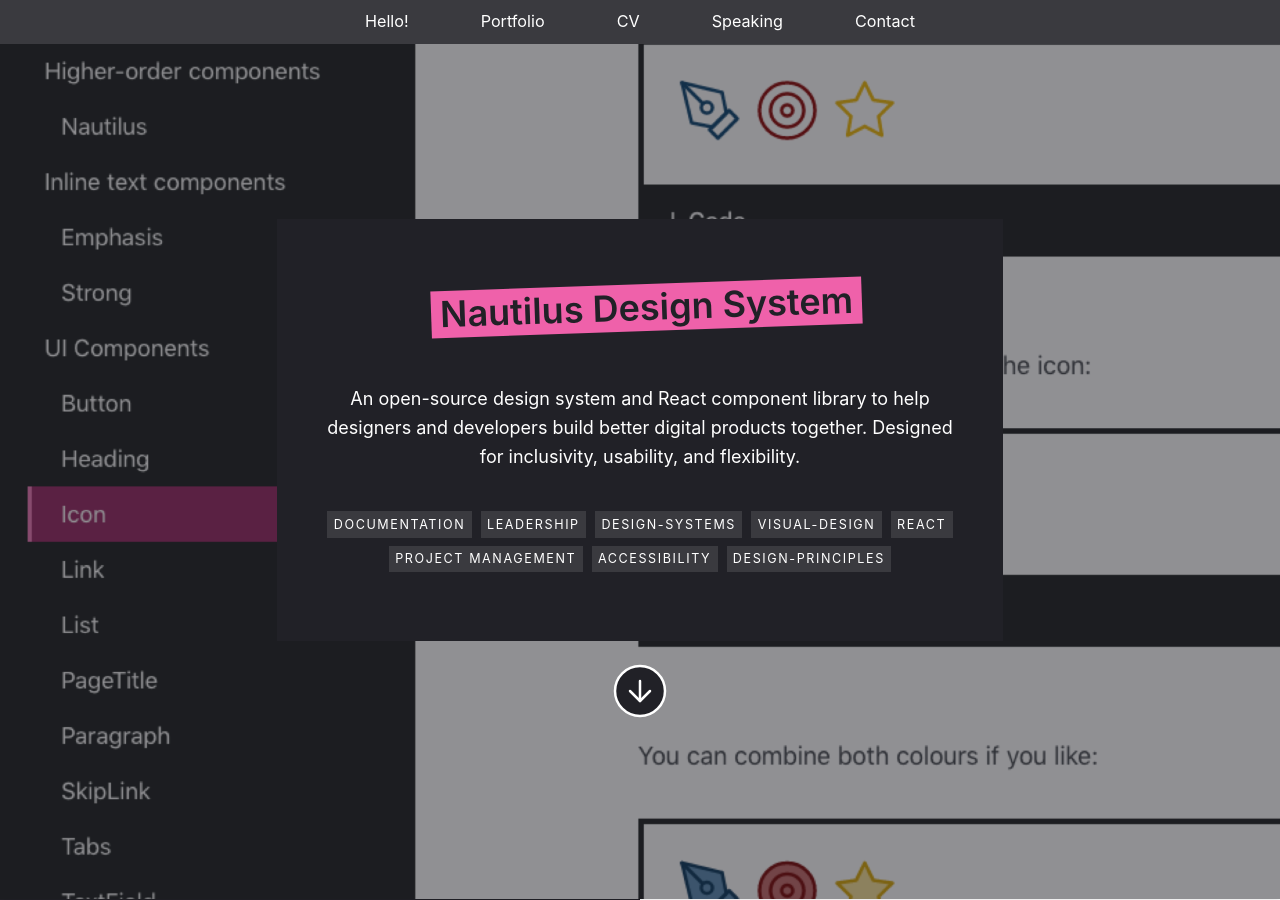
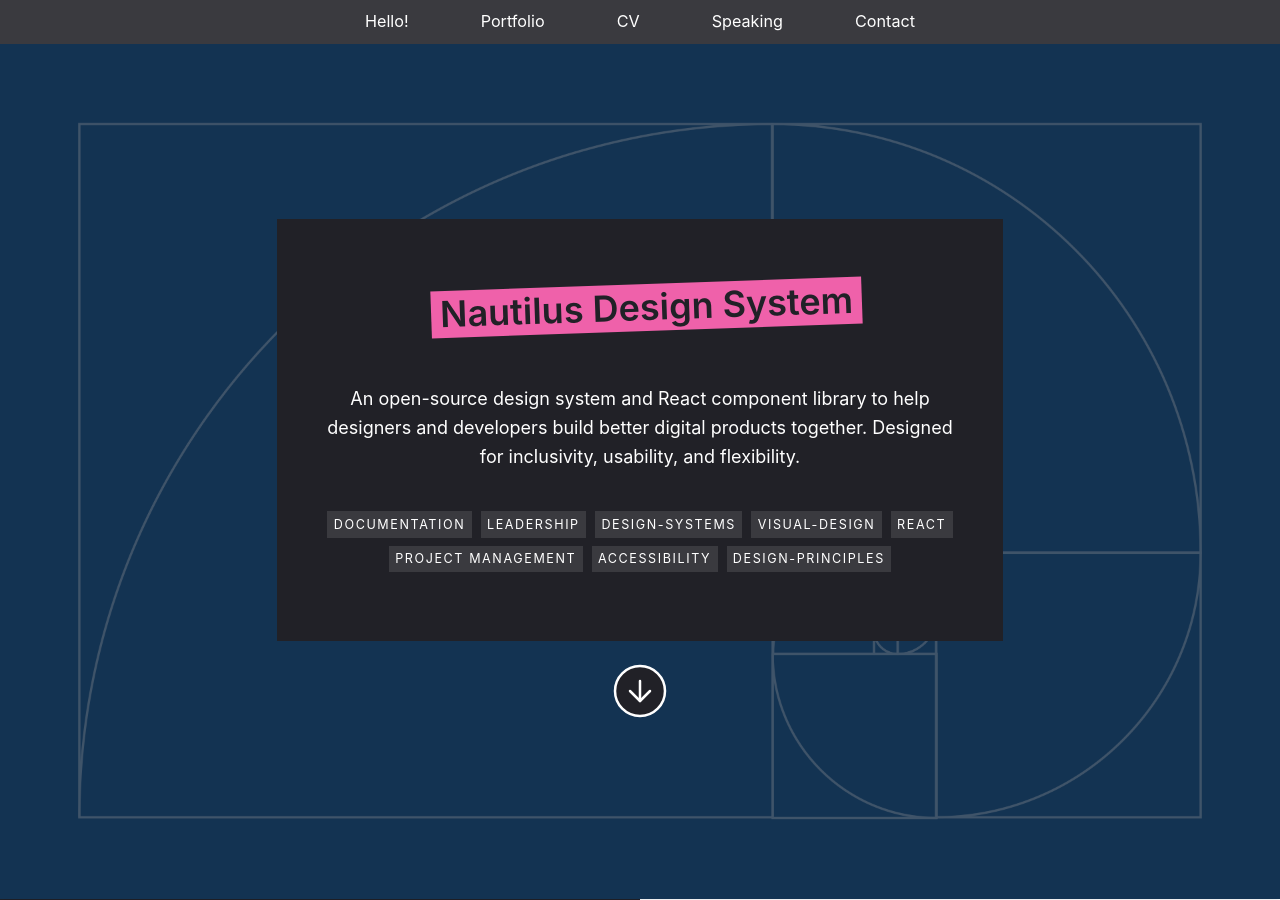
Before and after one commit to sarahmonster/hire-sarah, a Jekyll site: the page built from _projects/nautilus.md, in a window 1280 px wide and 900 px high. Built offline with Jekyll 4.4.1, drawn with Linux system fonts in a browser that asks for light colours.

Commit message:
feat: Add a better background to Nautilus sample.

```diff
--- a/_projects/nautilus.md
+++ b/_projects/nautilus.md
@@ -2,7 +2,8 @@
 id: nautilus
 title: Nautilus Design System
 order: 1
-image: "/assets/img/nautilus/geometric-background-pattern.png"
+thumbnail: "/assets/img/nautilus/styleguide-screenshot.png"
+background: "/assets/img/nautilus/background-pattern.png"
 tags: [documentation, leadership, design-systems, visual-design, React, project management, accessibility, design-principles]
 summary: An open-source design system and React component library to help designers and developers build better digital products together. Designed for inclusivity, usability, and flexibility.
 repo: https://nautilus.octopusthink.com/
```
Also changed, not shown: assets/img/nautilus/background-pattern.png (added), assets/img/nautilus/styleguide-screenshot.png (renamed from assets/img/nautilus/geometric-background-pattern.png).
